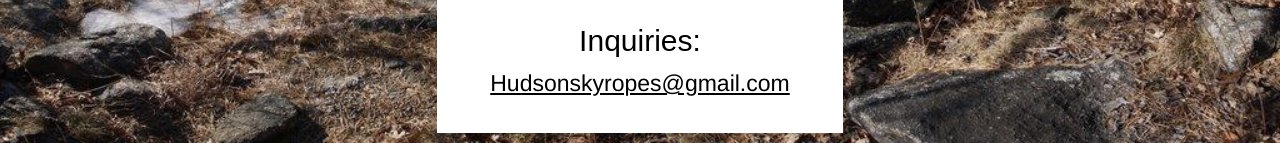
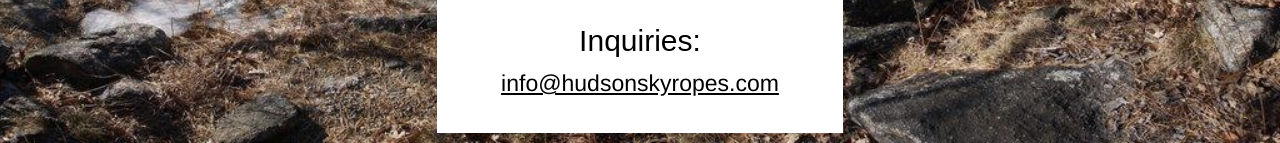
Before and after one commit to brianephraim/hudsonskyropes, a plain HTML site: page index.html in a window 1280 px wide. Shown: the part 657-800 px from the top of the page. Drawn offline with Linux system fonts and the light colour scheme.

Commit message:
email change

```diff
--- a/index.html
+++ b/index.html
@@ -56,7 +56,7 @@
                   <div class="row">
             <div class="site-user-signup__intro">
               <h2 style="text-align: center;"><span rel="font-size: 24px;">Inquiries:</span></h2>
-<p style="text-align: center;"><a href="mailto:Hudsonskyropes@gmail.com">Hudsonskyropes@gmail.com</a>
+<p style="text-align: center;"><a href="mailto:info@hudsonskyropes.com">info@hudsonskyropes.com</a>
 </p>
 <h2 style="text-align: center;"></h2>           </div>
           </div>
```
